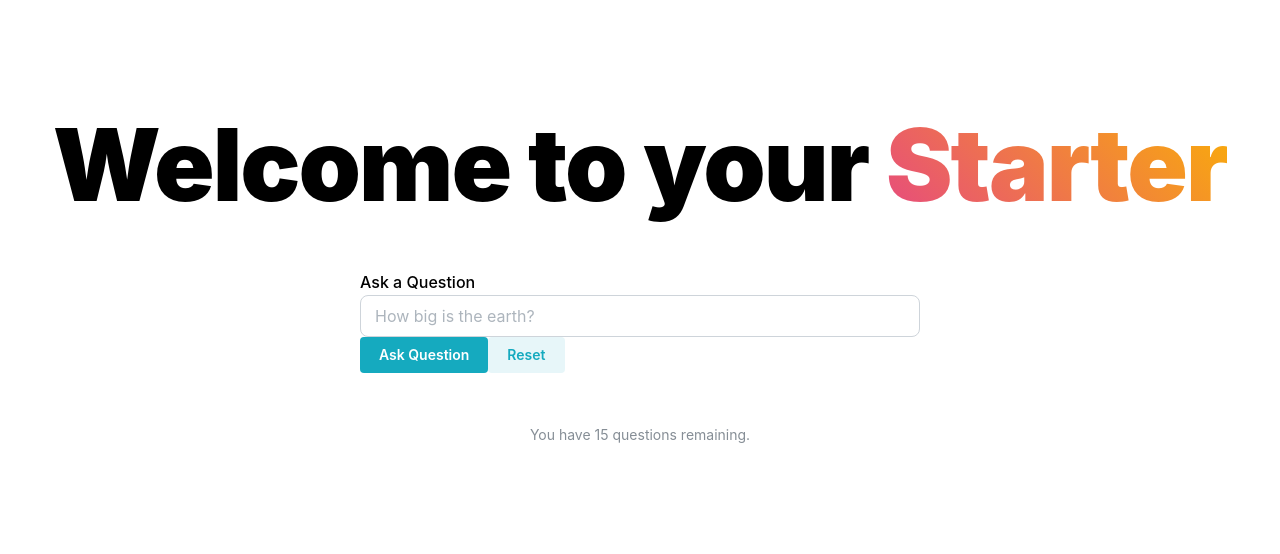
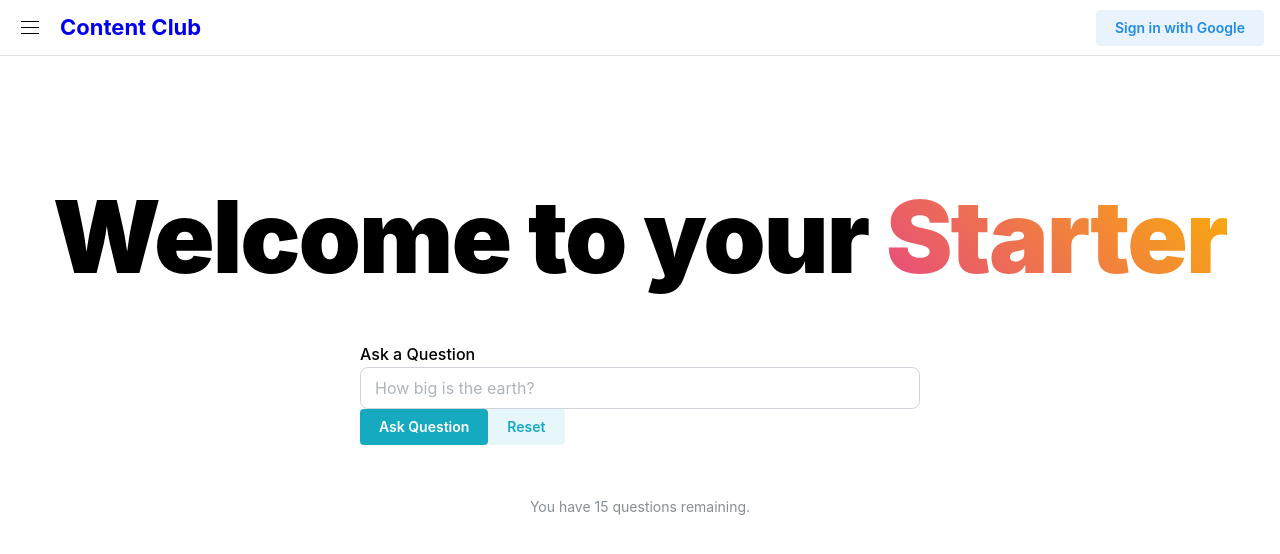
Before and after one commit to davedonnellydev/ai-august-2025-19, a Next.js app: page / in a window 1280 px wide. Shown: the top 554 px of the page. Built offline with nearby package versions, Linux system fonts and the light colour scheme; no server answers.

Commit message:
Layout UI

```diff
--- /dev/null
+++ b/app/components/AppFrame.tsx
@@ -0,0 +1,35 @@
+'use client';
+
+import Link from 'next/link';
+import { AppShell, Burger, Group, Title } from '@mantine/core';
+import { useSession } from 'next-auth/react';
+import AuthButton from './AuthButton';
+
+export default function AppFrame({ children }: { children: React.ReactNode }) {
+  const { data: session } = useSession();
+  const isAdmin = (session?.user as any)?.role === 'admin';
+
+  return (
+    <AppShell header={{ height: 56 }} padding="md">
+      <AppShell.Header>
+        <Group justify="space-between" h="100%" px="md">
+          <Group>
+            <Burger opened={false} size="sm" aria-label="Toggle navigation" />
+            <Link href="/" style={{ textDecoration: 'none' }}>
+              <Title order={3}>Content Club</Title>
+            </Link>
+          </Group>
+          <Group>
+            {isAdmin && (
+              <Link href="/admin" style={{ textDecoration: 'none' }}>
+                Admin
+              </Link>
+            )}
+            <AuthButton />
+          </Group>
+        </Group>
+      </AppShell.Header>
+      <AppShell.Main>{children}</AppShell.Main>
+    </AppShell>
+  );
+}
--- /dev/null
+++ b/app/components/AuthButton.tsx
@@ -0,0 +1,44 @@
+'use client';
+
+import { Avatar, Button, Group, Menu, Text } from '@mantine/core';
+import { useSession, signIn, signOut } from 'next-auth/react';
+
+export default function AuthButton() {
+  const { data: session, status } = useSession();
+
+  if (status === 'loading') {
+    return (
+      <Button variant="light" disabled>
+        Loading…
+      </Button>
+    );
+  }
+
+  if (!session) {
+    return (
+      <Button onClick={() => signIn('google')} variant="light">
+        Sign in with Google
+      </Button>
+    );
+  }
+
+  return (
+    <Menu shadow="md" width={220}>
+      <Menu.Target>
+        <Group gap="xs" style={{ cursor: 'pointer' }}>
+          <Avatar src={session.user?.image ?? undefined} radius="xl" size={28}>
+            {(session.user?.name?.[0] ?? 'U').toUpperCase()}
+          </Avatar>
+          <Text size="sm">{session.user?.name ?? session.user?.email}</Text>
+        </Group>
+      </Menu.Target>
+      <Menu.Dropdown>
+        <Menu.Label>
+          {session.user?.role === 'admin' ? 'Admin' : 'Member'}
+          {session.user?.membershipStatus === 'pending' ? ' · Pending' : ''}
+        </Menu.Label>
+        <Menu.Item onClick={() => signOut()}>Sign out</Menu.Item>
+      </Menu.Dropdown>
+    </Menu>
+  );
+}
--- a/app/layout.tsx
+++ b/app/layout.tsx
@@ -3,10 +3,12 @@ import '@mantine/core/styles.css';
 import React from 'react';
 import {
   ColorSchemeScript,
+  MantineProvider,
   mantineHtmlProps,
-  MantineProvider,
 } from '@mantine/core';
 import { theme } from '../theme';
+import Providers from './providers';
+import AppFrame from './components/AppFrame';
 
 export const metadata = {
   title: 'Content Club',
@@ -14,7 +16,11 @@ export const metadata = {
     'An AI powered "content" club manager app built for AIAugust App a Day Challenge',
 };
 
-export default function RootLayout({ children }: { children: any }) {
+export default async function RootLayout({
+  children,
+}: {
+  children: React.ReactNode;
+}) {
   return (
     <html lang="en" {...mantineHtmlProps}>
       <head>
@@ -26,7 +32,11 @@ export default function RootLayout({ children }: { children: any }) {
         />
       </head>
       <body>
-        <MantineProvider theme={theme}>{children}</MantineProvider>
+        <MantineProvider theme={theme}>
+          <Providers>
+            <AppFrame>{children}</AppFrame>
+          </Providers>
+        </MantineProvider>
       </body>
     </html>
   );
--- /dev/null
+++ b/app/providers.tsx
@@ -0,0 +1,14 @@
+'use client';
+
+import React from 'react';
+import { SessionProvider } from 'next-auth/react';
+import { Notifications } from '@mantine/notifications';
+
+export default function Providers({ children }: { children: React.ReactNode }) {
+  return (
+    <SessionProvider>
+      <Notifications position="top-right" limit={3} />
+      {children}
+    </SessionProvider>
+  );
+}
```
